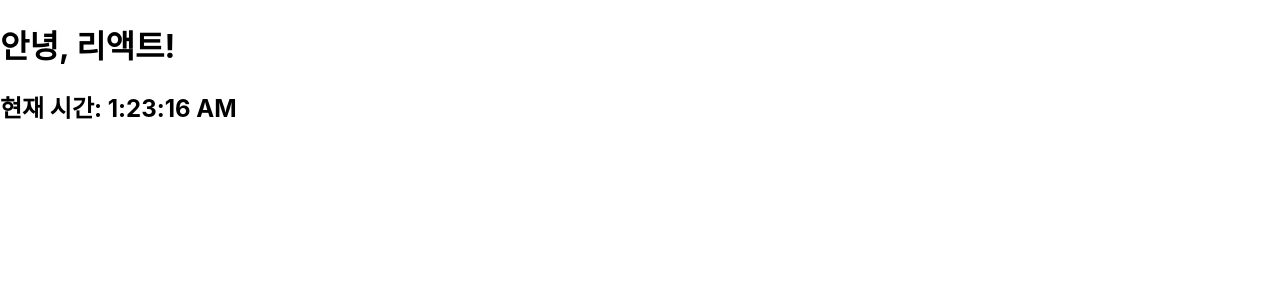
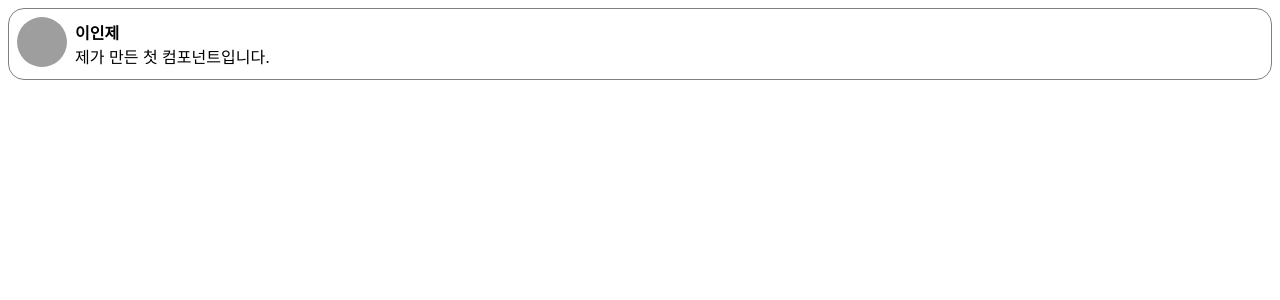
Before and after one commit to Yudain22/react_study, a React (Create React App) app in the folder my-app/: page / in a window 1280 px wide. Shown: the top 300 px of the page. Built offline with nearby package versions, Linux system fonts and the light colour scheme; grey boxes are pictures that could not be loaded.

Commit message:
댓글 컴포넌트 실습

```diff
--- /dev/null
+++ b/my-app/src/05.컴포넌트와 Props/Comment.jsx
@@ -0,0 +1,59 @@
+import React from "react";
+
+const styles = {
+    wrapper: {
+        margin: 8,
+        padding: 8,
+        display: "flex",
+        flexDirection: "row",
+        border: "1px solid grey",
+        borderRadius: 16
+    },
+
+    imageContainer: {},
+
+    image: {
+        width: 50,
+        height: 50,
+        borderRadius: 25
+    },
+
+    contentContainer: {
+        marginLeft: 8,
+        display: "flex",
+        flexDirection: "column",
+        justifyContent:"center"
+    },
+
+    nameText: {
+        color: "black",
+        fontSize:16,
+        fontWeight: "bold"
+    },
+
+    commentText: {
+        color: "black",
+        fontSize:16
+    }
+};
+
+function Comment(props) {
+    return (
+        <div style={styles.wrapper}>
+            <div style={styles.imageContainer}>
+                <img
+                src="https://upload.wikimedia.org/wikipedia/commons/8/89/Portrait_Placeholder.png"
+                style={styles.image}/>
+            </div>
+
+            <div style={styles.contentContainer}>
+                <span style={styles.nameText}>이인제</span>
+                <span style={styles.commentText}>
+                    제가 만든 첫 컴포넌트입니다.
+                </span>
+            </div>
+        </div>
+    );
+}
+
+export default Comment;
--- /dev/null
+++ b/my-app/src/05.컴포넌트와 Props/CommentList.jsx
@@ -0,0 +1,12 @@
+import React from "react";
+import Comment from "./Comment";
+
+function CommentList(props) {
+    return (
+        <div>
+            <Comment />
+        </div>
+    );
+}
+
+export default CommentList;
--- a/my-app/src/index.js
+++ b/my-app/src/index.js
@@ -6,17 +6,19 @@ import reportWebVitals from './reportWebVitals';
 
 import Library from './03.JSX소개/Library';
 import Clock from './04.엘리먼트 렌더링/Clock';
+import CommentList from './05.컴포넌트와 Props/CommentList';
 
 const root = ReactDOM.createRoot(document.getElementById('root'));
-setInterval(()=> {
+// setInterval(()=> {
   root.render(
     <React.StrictMode>
       {/* <App /> */}
       {/* <Library/> */}
-      <Clock/>
+      {/* <Clock/> */}
+      <CommentList/>
     </React.StrictMode>
   );
-},1000);
+// },1000);
 
 
 // If you want to start measuring performance in your app, pass a function
```
